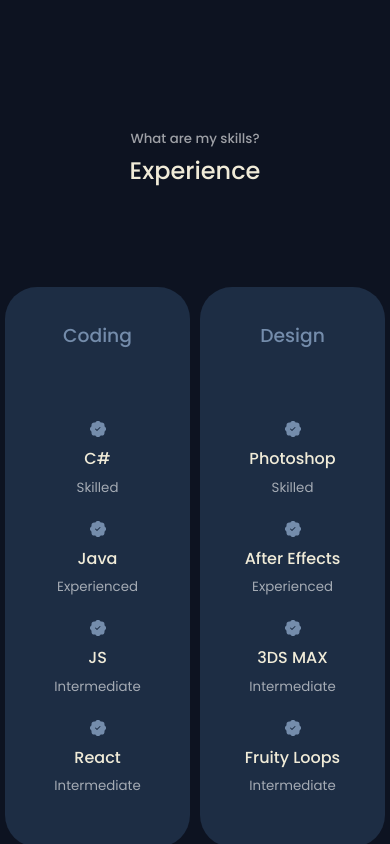
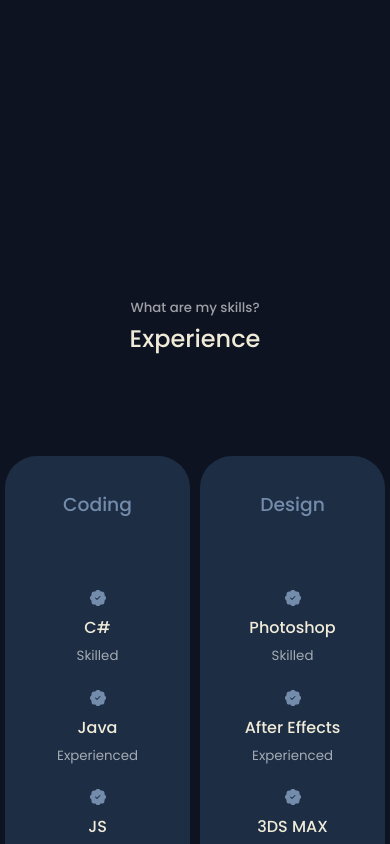
Before and after one commit to willkoman/portfolio, a React (Create React App) app: page / in a window 390 px wide. Shown: the part 2340-3184 px from the top of the page. Built offline with nearby package versions, Linux system fonts and the light colour scheme.

Commit message:
theming and responsiveness

```diff
--- a/public/index.html
+++ b/public/index.html
@@ -5,8 +5,8 @@
     <link rel="icon" type="image/png" sizes="32x32" href="/favicon-32x32.png">
     <link rel="icon" type="image/png" sizes="16x16" href="/favicon-16x16.png">
     <link rel="manifest" href="/site.webmanifest">
-    <meta name="msapplication-TileColor" content="#da532c">
-    <meta name="theme-color" content="#ffffff">
+    <meta name="msapplication-TileColor" content="#0d1321">
+    <meta name="theme-color" content="#0d1321">
     <meta charset="UTF-8">
     <meta name="viewport" content="width=device-width, initial-scale=1.0">
     <meta http-equiv="X-UA-Compatible" content="ie=edge">
--- a/src/components/experience/experience.css
+++ b/src/components/experience/experience.css
@@ -84,7 +84,6 @@
     #experience{
         margin-top: 60vh;
     }
-
 }
  @media screen and (max-width: 960px) {
     #experience{
@@ -94,7 +93,7 @@
 }
 @media screen and (max-width: 450px) {
     #experience{
-        margin-top: 100vh;
+        margin-top: 120vh;
     }
 
 }
```
